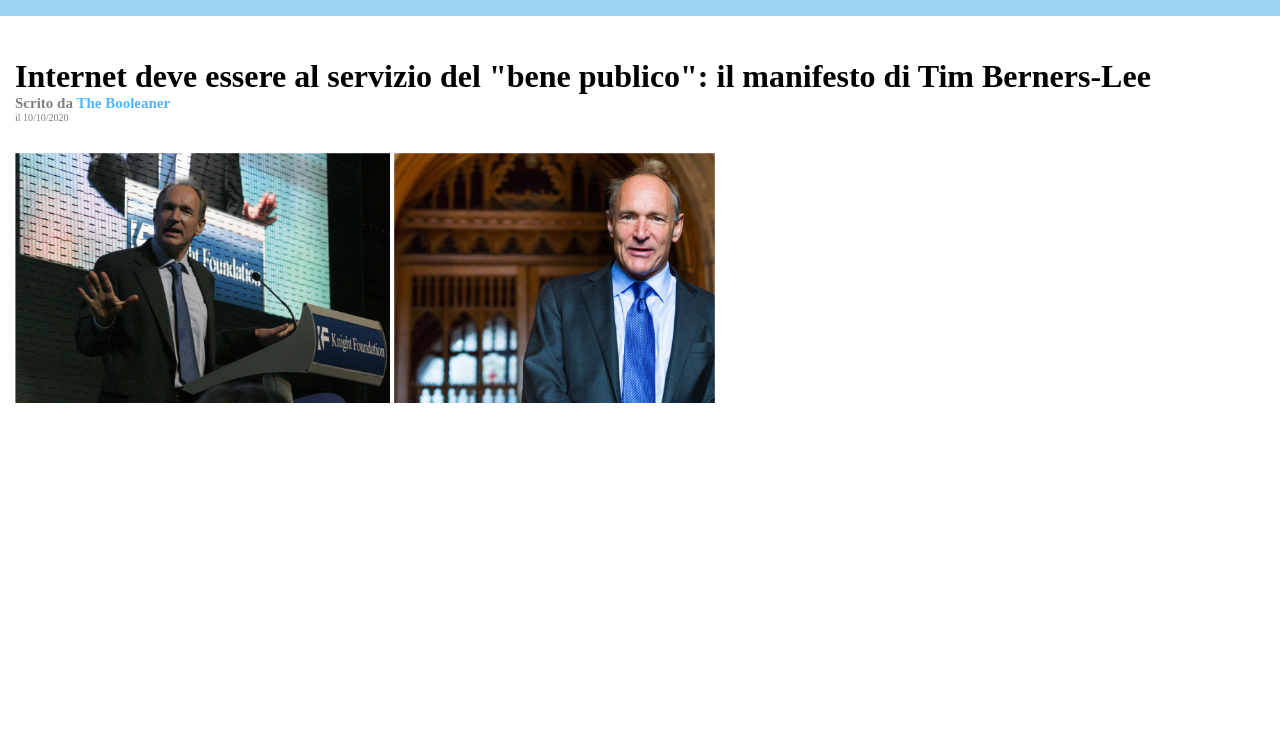
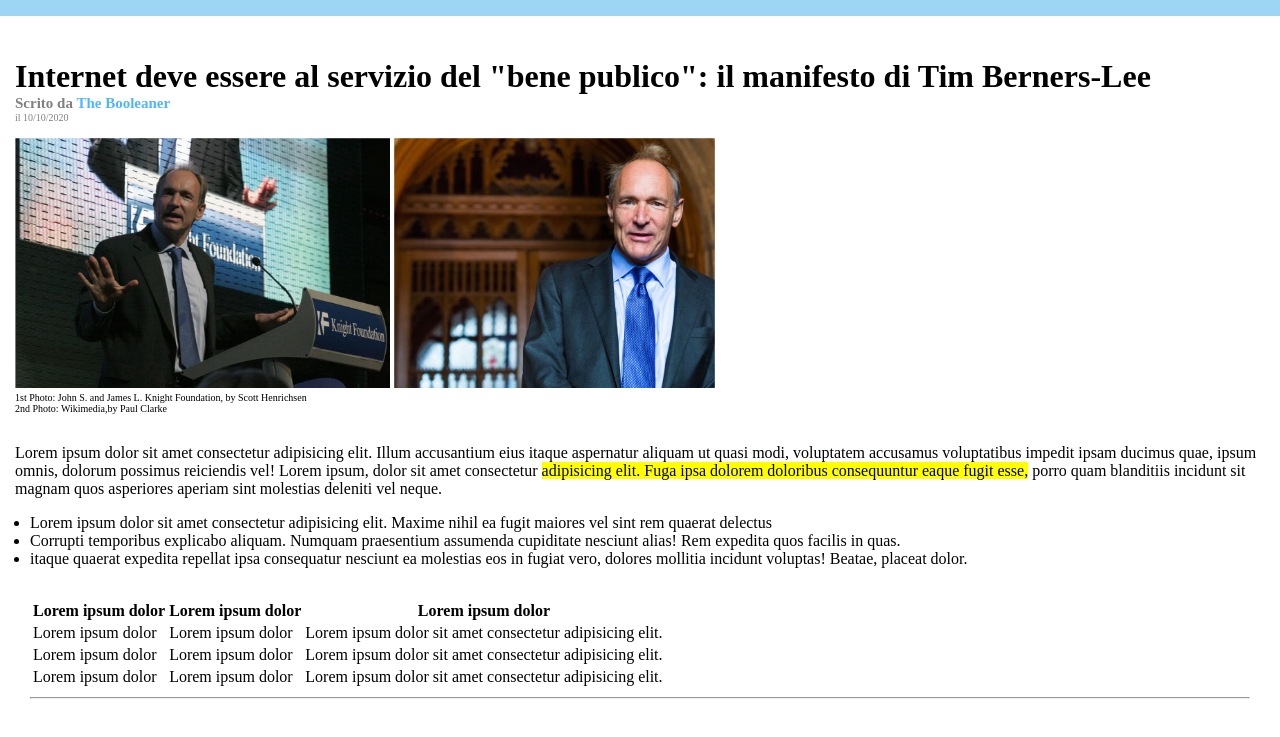
Before and after one commit to VictorBruschelli/-html-css-booleaner, a plain HTML site: page index.html in a window 1280 px wide. Shown: the part 78-815 px from the top of the page. Drawn offline with Linux system fonts and the light colour scheme.

Commit message:
demo-commit

```diff
--- a/css/style.css
+++ b/css/style.css
@@ -41,7 +41,22 @@ figure{
 }
 #img-palestra{
     width: 30%;
+    margin-top: 15px;
 }
 #img-wikimedia{
     width: 25.7%;
+    margin-top: 15px;
 }
+#subimg{
+    margin: 0;
+    font-size: x-small;
+}
+#text{
+    margin-top: 0px;
+}
+ul{
+    padding-left: 15px;
+}
+#color{
+    background-color:yellow ;
+}
--- a/index.html
+++ b/index.html
@@ -13,18 +13,73 @@
 
     <main>
 
-        <section id="title">
+        <section id="title-img">
             <h1 id="text-title">Internet deve essere al servizio del "bene publico": il manifesto di Tim Berners-Lee</h1>
 
             <h2 class="subtitle">Scrito da <span id="the-booleaner">The Booleaner</span> </h2>
             <p class="subtitle-data"><span id="data">il 10/10/2020</span></p>
 
-        </section>
-        <figure id="photo">
-
             <img src="img/tim-1.jpg" alt="palestra" id="img-palestra">
             <img src="img/tim-2.jpg" alt="wikimedia" id="img-wikimedia">
-        </figure>
+            <p id="subimg">1st Photo: John S. and James L. Knight Foundation, by Scott Henrichsen <br>2nd Photo: Wikimedia,by Paul Clarke</p>
+
+        </section>
+
+        <section id="text-list">
+
+            <p id="text">Lorem ipsum dolor sit amet consectetur adipisicing elit.
+                Illum accusantium eius itaque aspernatur aliquam ut quasi modi,
+                 voluptatem accusamus voluptatibus impedit ipsam ducimus quae,
+                 ipsum omnis, dolorum possimus reiciendis vel! Lorem ipsum,
+                 dolor sit amet consectetur <span id="color"> adipisicing elit. Fuga ipsa dolorem
+                 doloribus consequuntur eaque fugit esse,</span> porro quam blanditiis
+                 incidunt sit magnam quos asperiores aperiam sint molestias deleniti vel neque.</p>
+            <ul>
+                <li>Lorem ipsum dolor sit amet consectetur adipisicing elit. Maxime nihil ea fugit maiores vel sint rem quaerat delectus</li>
+                <li>Corrupti temporibus explicabo aliquam. Numquam praesentium assumenda cupiditate nesciunt alias! Rem expedita quos facilis in quas.</li>
+                <li>itaque quaerat expedita repellat ipsa consequatur nesciunt ea molestias eos in fugiat vero, dolores mollitia incidunt voluptas! Beatae, placeat dolor. </li>
+
+            </ul>
+
+            <section id="sezione-tabella">
+                <table>
+                    <thead>
+                        <tr>
+                            <th>Lorem ipsum dolor</th>
+                            <th>Lorem ipsum dolor</th>
+                            <th>Lorem ipsum dolor</th>
+                        </tr>
+                    </thead>
+
+                    <tbody>
+                        <tr>
+                            <td>Lorem ipsum dolor</td>
+                            <td>Lorem ipsum dolor</td>
+                            <td>Lorem ipsum dolor sit amet consectetur adipisicing elit.</td>
+
+                        </tr>
+                        <tbody>
+                            <tr>
+                                <td>Lorem ipsum dolor</td>
+                                <td>Lorem ipsum dolor</td>
+                                <td>Lorem ipsum dolor sit amet consectetur adipisicing elit.</td>
+                            </tr>
+                            <tbody>
+                                <tr>
+                                    <td>Lorem ipsum dolor</td>
+                                    <td>Lorem ipsum dolor</td>
+                                    <td>Lorem ipsum dolor sit amet consectetur adipisicing elit.</td>
+                                </tr>
+
+
+                </table>
+                <hr>
+
+            </section>
+
+        </section>
+
+
 
    </main>
 
```
